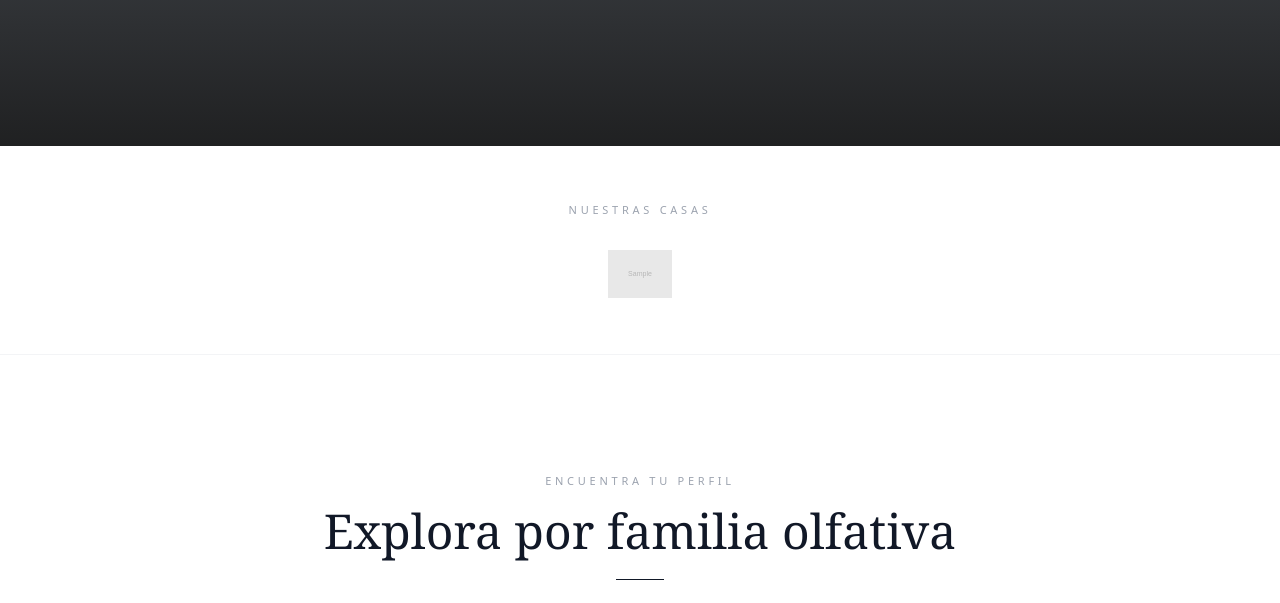
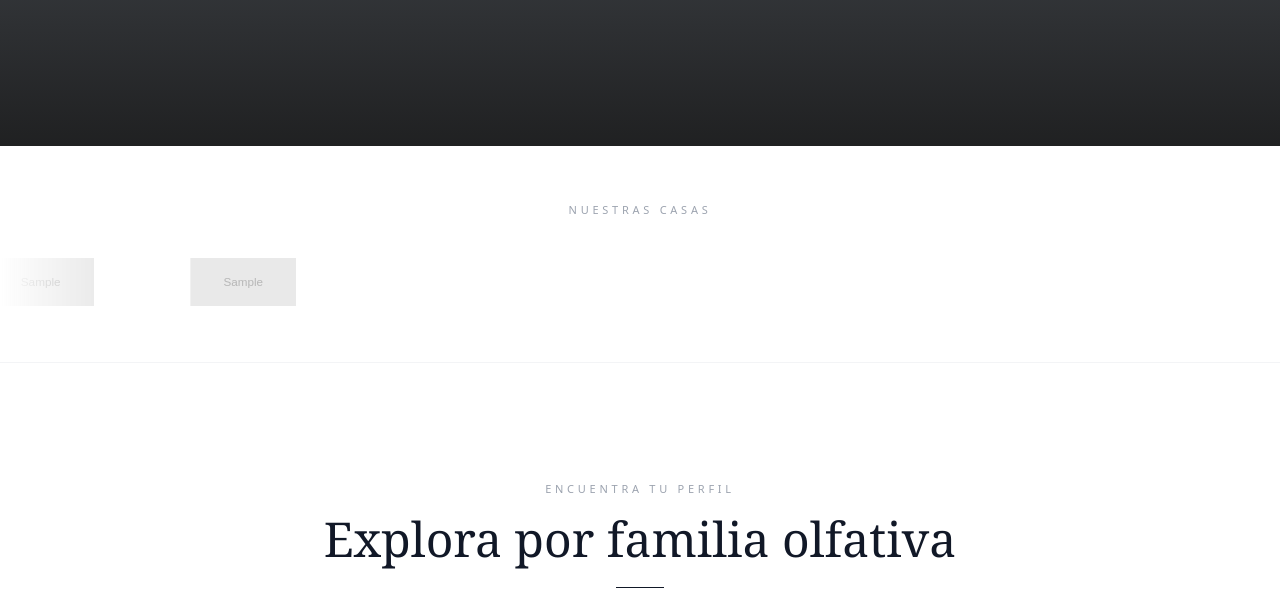
Before and after one commit to lordPobre/dl-parfums-web, a Django app: page / in a window 1280 px wide. Shown: the part 676-1279 px from the top of the page. Run offline with Django 5.2, Linux system fonts and the light colour scheme; tables that the repository leaves empty hold one stand-in row (values such as "Sample post"); grey boxes marked "Sample" are stand-in pictures; some libraries are stand-ins or nearby versions; some web fonts are replaced.

Commit message:
Fix home

```diff
--- a/templates/base.html
+++ b/templates/base.html
@@ -29,6 +29,12 @@
 
         @keyframes rise { from { opacity: 0; transform: translateY(22px); } to { opacity: 1; transform: translateY(0); } }
         .animate-rise { animation: rise 1s ease both; }
+
+        /* Carrusel de marcas (marquee continuo) */
+        @keyframes marquee-scroll { from { transform: translateX(0); } to { transform: translateX(-50%); } }
+        .marquee-track { animation: marquee-scroll var(--marquee-duration, 30s) linear infinite; }
+        .marquee:hover .marquee-track { animation-play-state: paused; }
+        @media (prefers-reduced-motion: reduce) { .marquee-track { animation: none; } }
     </style>
 
     {% block extra_head %}{% endblock %}
@@ -113,7 +119,7 @@
             </div>
             <div class="flex flex-col md:flex-row justify-between items-center text-[11px] text-gray-500 font-light tracking-wider gap-3">
                 <p>&copy; {% now "Y" %} DL Parfums. Todos los derechos reservados.</p>
-                <span style="letter-spacing: 0.2em; text-transform: uppercase;">Diseñado con elegancia por <a href="https://www.perseustechnology.dev" target="_blank" rel="noopener noreferrer" style="text-decoration: underline; text-underline-offset: 2px; color: #9ca3af;" style-hover="color: #ffffff;">Perseus Technology</a></span>
+                <p class="uppercase tracking-[0.2em]">Diseñado con elegancia por <a href="https://perseustechnology.cl" target="_blank" rel="noopener noreferrer" class="text-gray-400 hover:text-white transition-colors underline underline-offset-2 decoration-gray-600 hover:decoration-white">Perseus Technology</a></p>
             </div>
         </div>
     </footer>
--- a/templates/home.html
+++ b/templates/home.html
@@ -43,22 +43,34 @@
     </div>
 </section>
 
-<!-- MARCAS -->
-<section class="py-14 bg-white border-b border-gray-100">
+<!-- MARCAS (carrusel automático) -->
+<section class="py-14 bg-white border-b border-gray-100 overflow-hidden">
     <div class="max-w-[1400px] mx-auto px-5 md:px-10">
-        <p class="text-center text-[11px] tracking-[0.34em] text-gray-400 uppercase mb-8">Nuestras Casas</p>
-        <div class="flex flex-wrap items-center justify-center gap-x-12 gap-y-8 md:gap-x-16">
+        <p class="text-center text-[11px] tracking-[0.34em] text-gray-400 uppercase mb-10">Nuestras Casas</p>
+    </div>
+    {% if marcas %}
+    <div class="marquee group relative w-full overflow-hidden"
+         style="--marquee-duration: {{ marcas.count|add:marcas.count }}s;
+                -webkit-mask-image: linear-gradient(to right, transparent, #000 8%, #000 92%, transparent);
+                mask-image: linear-gradient(to right, transparent, #000 8%, #000 92%, transparent);">
+        <div class="marquee-track flex items-center w-max">
+            {# Se repite la lista dos veces para lograr el bucle continuo #}
+            {% for i in "12" %}
             {% for marca in marcas %}
-            <a href="{% url 'catalogo' %}?marca={{ marca.id }}#productos" class="flex-shrink-0 transition-all duration-500 grayscale opacity-60 hover:grayscale-0 hover:opacity-100">
+            <a href="{% url 'catalogo' %}?marca={{ marca.id }}#productos"
+               aria-hidden="{% if i == '2' %}true{% else %}false{% endif %}"
+               class="flex-shrink-0 mx-8 md:mx-12 flex items-center justify-center h-12 transition-all duration-500 grayscale opacity-60 hover:grayscale-0 hover:opacity-100">
                 {% if marca.logo %}
-                    <img src="{{ marca.logo.url }}" alt="{{ marca.nombre }}" class="h-10 md:h-12 object-contain">
+                    <img src="{{ marca.logo.url }}" alt="{{ marca.nombre }}" class="h-16 md:h-20 max-w-[200px] object-contain">
                 {% else %}
-                    <span class="font-serif text-xl md:text-2xl text-gray-800 tracking-widest">{{ marca.nombre }}</span>
+                    <span class="font-serif text-xl md:text-2xl text-gray-800 tracking-widest whitespace-nowrap">{{ marca.nombre }}</span>
                 {% endif %}
             </a>
             {% endfor %}
+            {% endfor %}
         </div>
     </div>
+    {% endif %}
 </section>
 
 <!-- FAMILIAS OLFATIVAS -->
```
